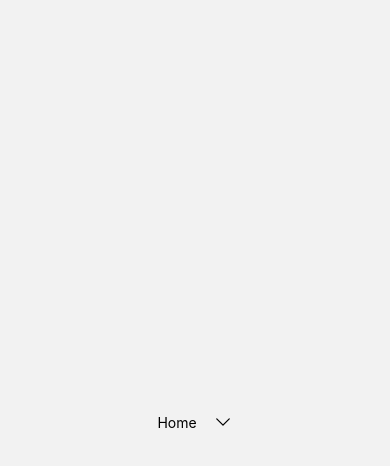
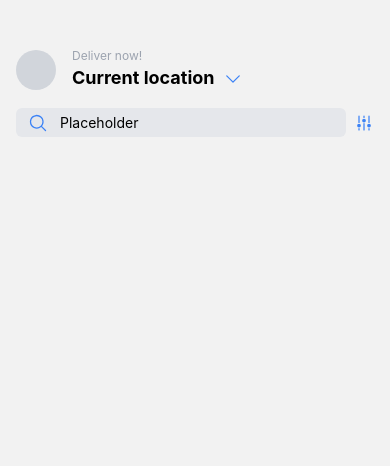
Before and after one commit to arcadie2k/food-delivery-app, a React Native app: screen /Home in a window 390 px wide. Shown: the top 466 px of the page. Built offline with nearby package versions, Linux system fonts and the light colour scheme.

Commit message:
[ADD] app header

```diff
--- a/src/screens/HomeScreen.js
+++ b/src/screens/HomeScreen.js
@@ -1,13 +1,52 @@
-import { SafeAreaView, View, Text } from "react-native";
-import { ChevronDownIcon } from "react-native-heroicons/solid";
+import { SafeAreaView, View, Text, TextInput, ScrollView } from "react-native";
+import {
+  ChevronDownIcon,
+  AdjustmentsVerticalIcon,
+  MagnifyingGlassIcon,
+} from "react-native-heroicons/solid";
+import Colors from "../utils/colors";
 
 export default function HomeScreen() {
   return (
-    <SafeAreaView className="flex-1 items-center justify-center">
-      <View className="flex-row items-center gap-4">
-        <Text>Home</Text>
-        <ChevronDownIcon size={20} color="black" />
+    <SafeAreaView className="flex-1 pt-12">
+      {/* Header */}
+      <View className="flex-row items-center space-x-4 mb-4 px-4 ">
+        <View className="w-10 h-10 bg-gray-300 rounded-full"></View>
+        <View>
+          <Text className="text-gray-400 text-xs">Deliver now!</Text>
+          <View className="flex-row items-center space-x-2">
+            <Text className="text-lg font-bold">Current location</Text>
+            <ChevronDownIcon
+              size={20}
+              color={Colors.primary}
+              style={{
+                transform: [{ translateY: 1 }], // small adjustment for visual improvement
+              }}
+            />
+          </View>
+        </View>
       </View>
+
+      {/* Search */}
+      <View className="relative flex-row items-center gap-2 px-4 ">
+        <View className="flex-1 flex-row items-center bg-gray-200 px-3 rounded-md">
+          <MagnifyingGlassIcon size={20} color={Colors.primary} />
+
+          <TextInput
+            className="flex-1  px-3 py-1.5"
+            placeholder="Placeholder"
+          />
+        </View>
+
+        <AdjustmentsVerticalIcon size={20} color={Colors.primary} />
+      </View>
+
+      {/* Main body */}
+      <ScrollView className="flex-1">
+        {/* Offers */}
+
+        {/* Featured */}
+      </ScrollView>
     </SafeAreaView>
   );
 }
--- /dev/null
+++ b/src/utils/colors.js
@@ -0,0 +1,5 @@
+const Colors = {
+  primary: "#3b82f6",
+};
+
+export default Colors;
```
